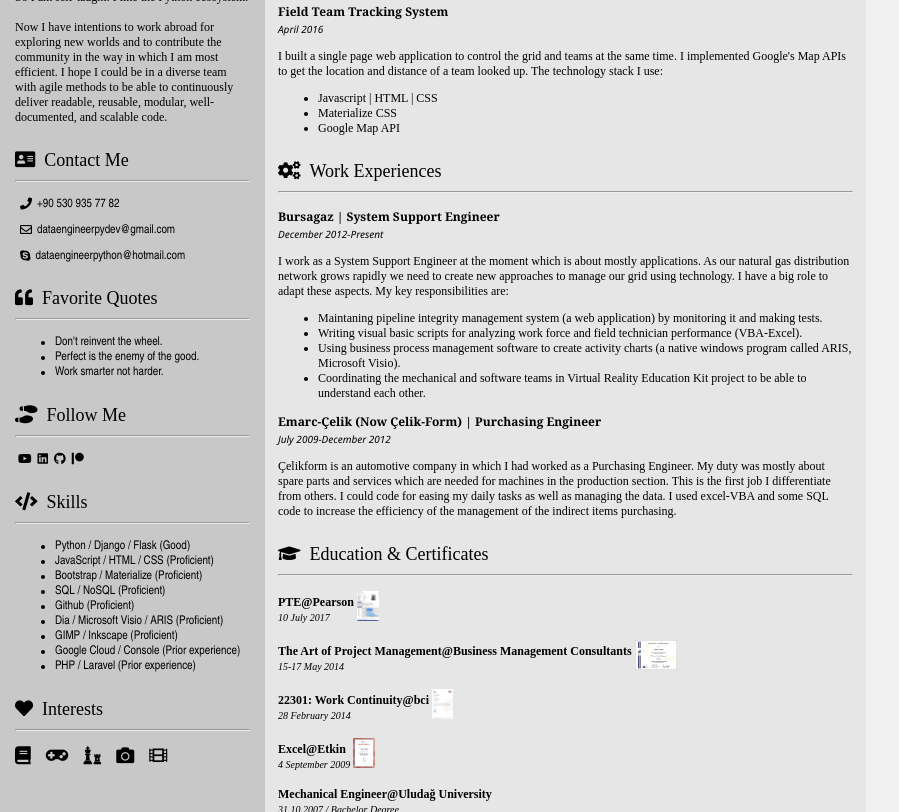
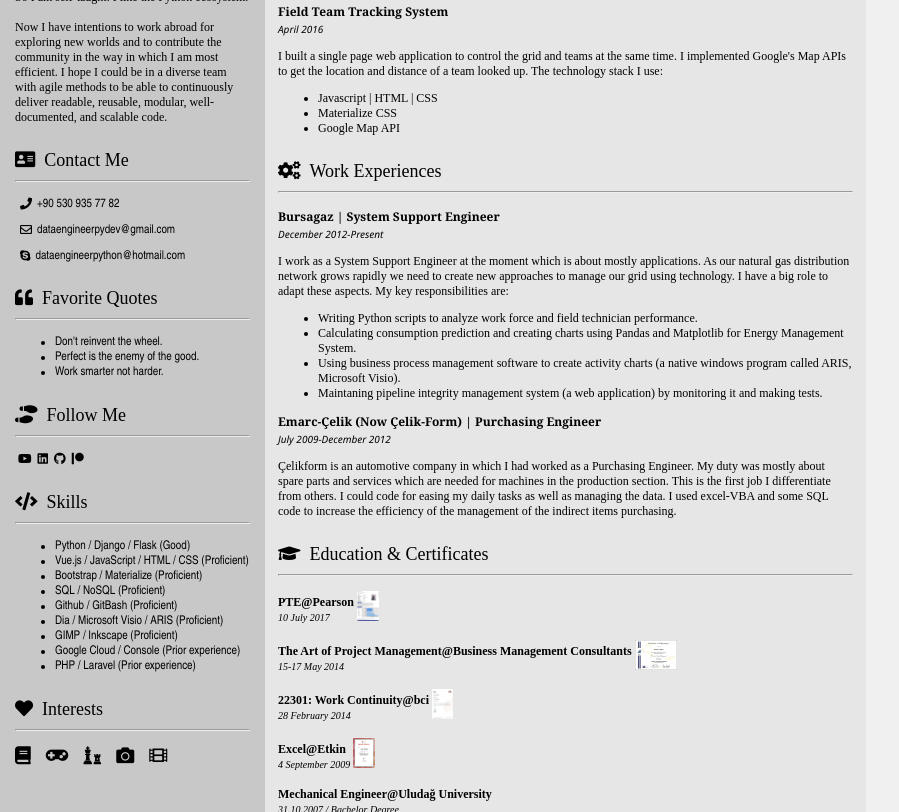
Before and after one commit to thinkcodeforlife/cv, a plain HTML site: page index.html in a window 1280 px wide. Shown: the part 452-1264 px from the top of the page, without its empty margins (0-899 px from the left). Drawn offline with Linux system fonts and the light colour scheme.

Commit message:
Changes in my current position

```diff
--- a/index.html
+++ b/index.html
@@ -164,10 +164,10 @@
 
                         <ul>
                             <li><span class="ps">Python / Django / Flask (Good)</span></li>
-                            <li><span class="ps">JavaScript / HTML / CSS (Proficient)</span></li>
+                            <li><span class="ps">Vue.js / JavaScript / HTML / CSS (Proficient)</span></li>
                             <li><span class="ps">Bootstrap / Materialize (Proficient)</span></li>
                             <li><span class="ps">SQL / NoSQL (Proficient)</span></li>
-                            <li><span class="ps">Github (Proficient)</span></li>
+                            <li><span class="ps">Github / GitBash (Proficient)</span></li>
                             <li><span class="ps">Dia / Microsoft Visio / ARIS (Proficient)</span></li>
                             <li><span class="ps">GIMP / Inkscape (Proficient)</span></li>
                             <li><span class="ps">Google Cloud / Console (Prior experience)</span></li>
@@ -286,10 +286,10 @@
                         </p>
 
                         <ul>
+                            <li>Writing Python scripts to analyze work force and field technician performance.</li>
+                            <li>Calculating consumption prediction and creating charts using Pandas and Matplotlib for Energy Management System.</li>
+                            <li>Using business process management software to create activity charts (a native windows program called ARIS, Microsoft Visio).</li>
                             <li>Maintaning pipeline integrity management system (a web application) by monitoring it and making tests.</li>
-                            <li>Writing visual basic scripts for analyzing work force and field technician performance (VBA-Excel).</li>
-                            <li>Using business process management software to create activity charts (a native windows program called ARIS, Microsoft Visio).</li>
-                            <li>Coordinating the mechanical and software teams in Virtual Reality Education Kit project to be able to understand each other.</li>
                         </ul>
                     </div>
 
```
Also changed, not shown: 1 other file.
